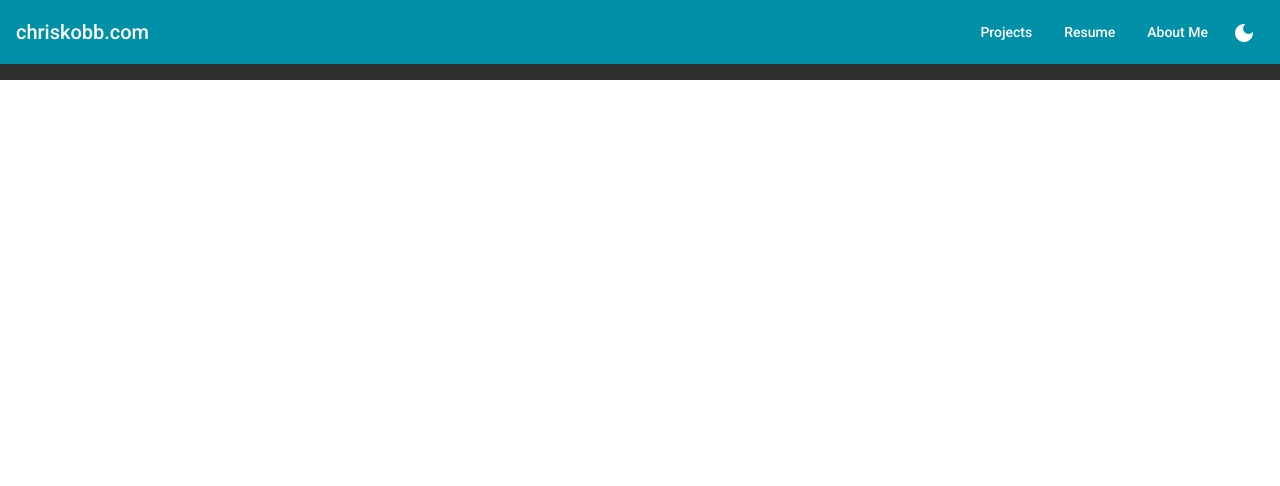
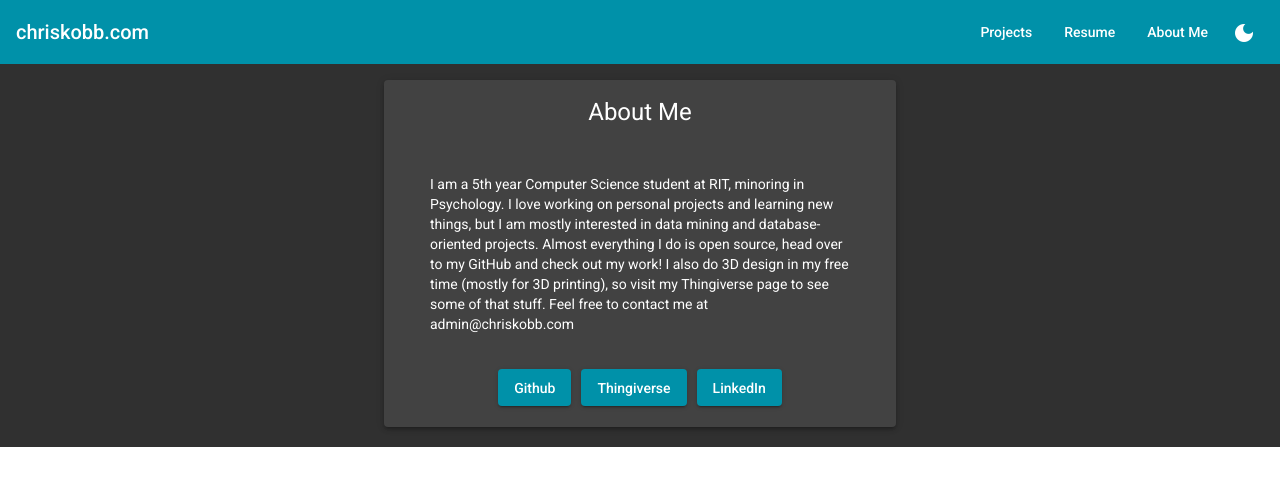
Before and after one commit to sigiltenebrae/ckobb-com2, an Angular app: page /about in a window 1280 px wide. Before the commit this address led to /. Shown: the top 486 px of the page. Built offline with nearby package versions, Linux system fonts and the light colour scheme.

Commit message:
about me page added

```diff
--- /dev/null
+++ b/src/app/about-me/about-me.component.html
@@ -0,0 +1,21 @@
+<div fxLayout="row" fxFlex="100" fxLayoutAlign="center center" style="margin-bottom: 20px;">
+  <mat-card fxFlex="40" fxFlex.md="70" fxFlex.lt-md="90" [class.mat-elevation-z3]="true">
+    <div fxLayout="column">
+      <div fxLayout="row" fxFlex="100" fxLayoutAlign="center">
+        <h1>About Me</h1>
+      </div>
+      <div fxLayout="row" fxFlex="100" fxLayoutAlign="start">
+        <p style="margin: 30px">I am a 5th year Computer Science student at RIT, minoring in Psychology.
+          I love working on personal projects and learning new things, but I am mostly interested in data mining and
+          database-oriented projects. Almost everything I do is open source, head over to
+          my GitHub and check out my work! I also do 3D design in my free time (mostly for 3D printing), so visit my
+          Thingiverse page to see some of that stuff. Feel free to contact me at admin@chriskobb.com </p>
+      </div>
+      <div fxLayout="row" fxFlex="100" fxLayoutAlign="center">
+        <button mat-raised-button color="primary" style="margin: 5px"><a style="text-decoration: none; color: white" href="https://github.com/sigiltenebrae" target="_blank">Github</a></button>
+        <button mat-raised-button color="primary" style="margin: 5px"><a style="text-decoration: none; color: white" href="https://www.thingiverse.com/sigiltenebrae/designs" target="_blank">Thingiverse</a></button>
+        <button mat-raised-button color="primary" style="margin: 5px"><a style="text-decoration: none; color: white" href="https://www.linkedin.com/in/christian-kobb-497029190/" target="_blank">LinkedIn</a></button>
+      </div>
+    </div>
+  </mat-card>
+</div>
--- /dev/null
+++ b/src/app/about-me/about-me.component.ts
@@ -0,0 +1,15 @@
+import { Component, OnInit } from '@angular/core';
+
+@Component({
+  selector: 'app-about-me',
+  templateUrl: './about-me.component.html',
+  styleUrls: ['./about-me.component.scss']
+})
+export class AboutMeComponent implements OnInit {
+
+  constructor() { }
+
+  ngOnInit(): void {
+  }
+
+}
--- a/src/app/app.component.html
+++ b/src/app/app.component.html
@@ -10,7 +10,7 @@
     <mat-nav-list>
       <a mat-list-item [routerLink]="'/projects'"> Projects </a>
       <a href="assets/resume/resume.pdf" mat-list-item> Resume </a>
-      <a mat-list-item> About Me </a>
+      <a mat-list-item [routerLink]="'/about'"> About Me </a>
     </mat-nav-list>
   </mat-sidenav>
 
@@ -33,7 +33,7 @@
         <button onclick="location.href='assets/resume/resume.pdf'" mat-button class="nav-button">
           Resume
         </button>
-        <button mat-button class="nav-button">
+        <button mat-button class="nav-button" [routerLink]="'/about'">
           About Me
         </button>
         <button
--- a/src/app/projects/projects.component.html
+++ b/src/app/projects/projects.component.html
@@ -32,7 +32,7 @@
         <p *ngIf="!project.hovered" class="project-summary">{{project.summary}}</p>
         <div *ngIf="project.hovered" [innerHTML]="project.description" class="project-description"></div>
         <div *ngIf="project.hovered && project.source && project.source !== ''" class="project-source-button" >
-          <button mat-raised-button color="primary"><a style="text-decoration: none" href="{{project.source}}" target="_blank">Source</a></button>
+          <button mat-raised-button color="primary"><a style="text-decoration: none; color: white" href="{{project.source}}" target="_blank">Source</a></button>
         </div>
       </mat-card>
     </div>
```
Also changed, not shown: src/app/app.module.ts (+5 -2 lines), src/app/about-me/about-me.component.scss (added), 1 other file (tests, documents, lock files or other folders).
